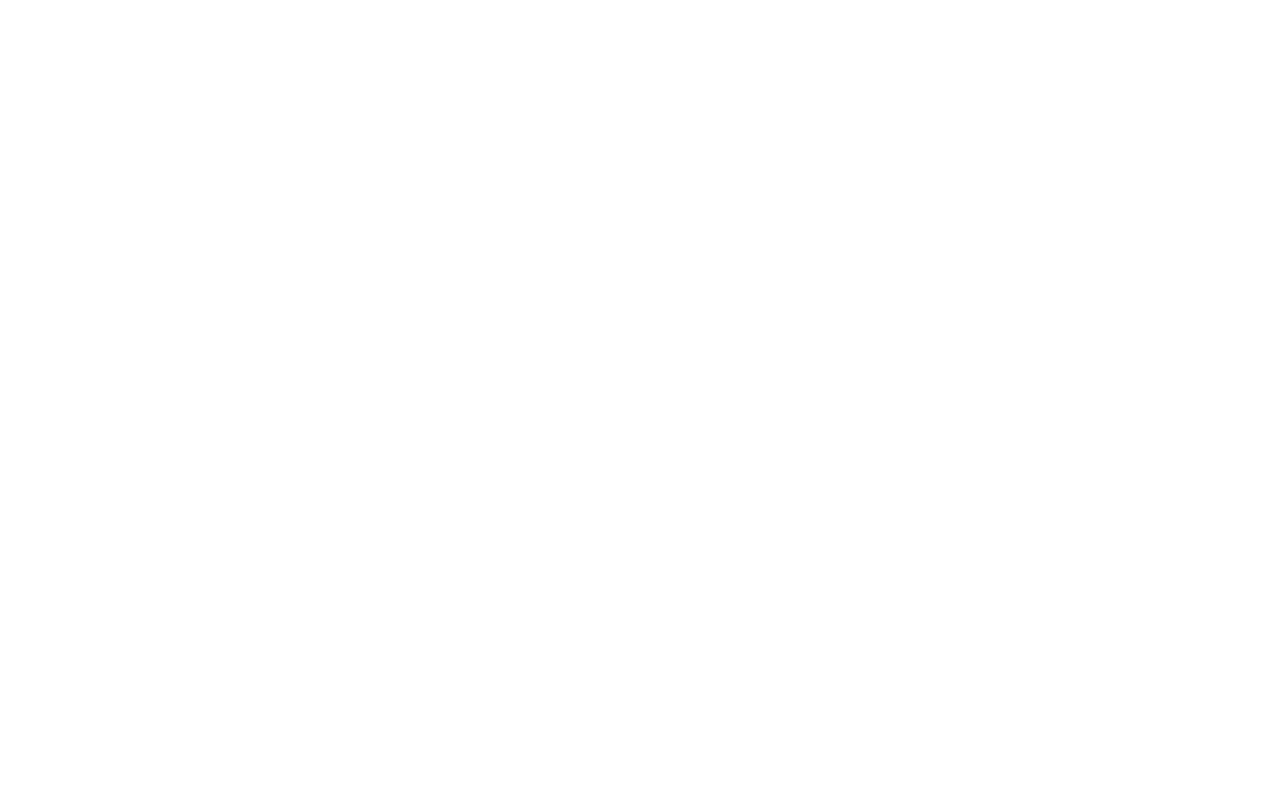
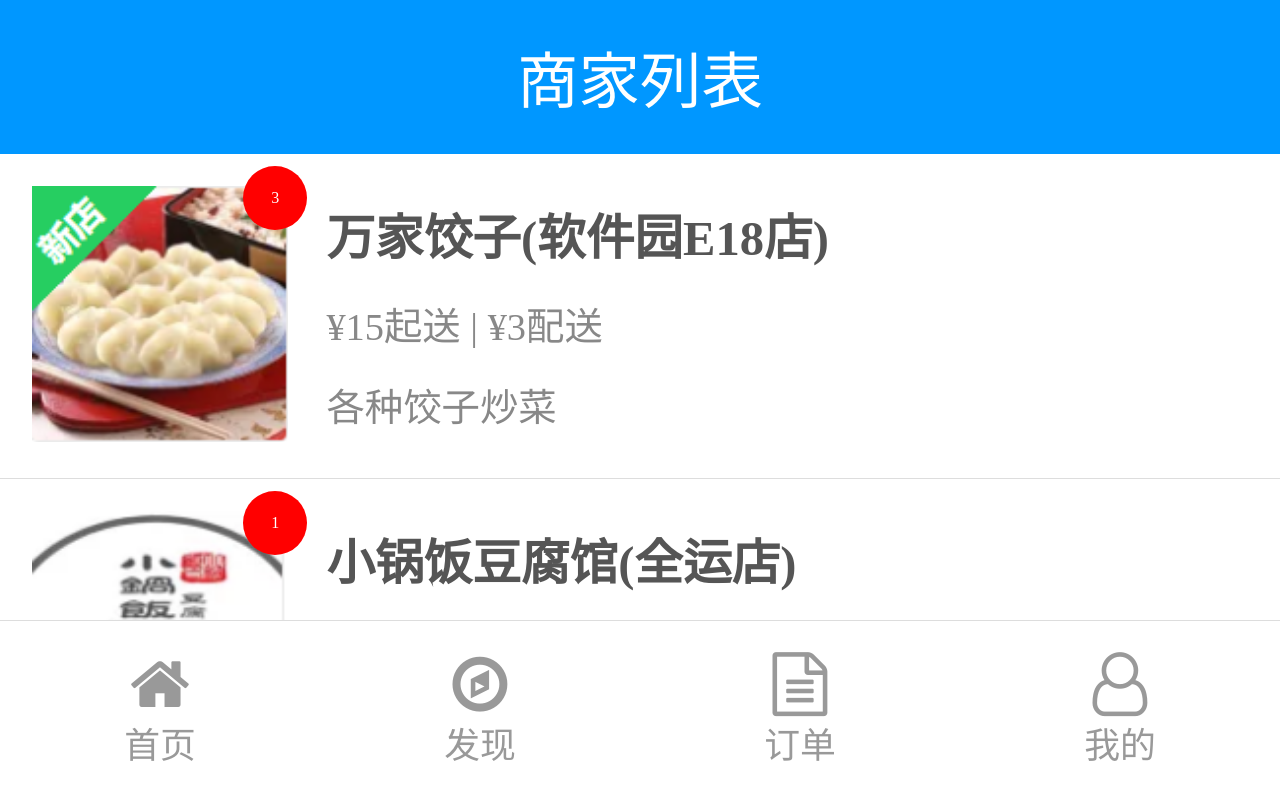
Before and after one commit to Locher7/elm, a Vue app in the folder elmclient/: page /businessList in a window 1280 px wide. Before the commit this address had no page. Shown: the top 800 px of the page. Built offline with nearby package versions, Linux system fonts and the light colour scheme.

Commit message:
BusinessList完成

```diff
--- a/elmclient/src/router/index.js
+++ b/elmclient/src/router/index.js
@@ -3,6 +3,7 @@
 	createWebHistory
 } from 'vue-router';
 import Index from '../views/Index.vue';
+import BusinessList from '../views/BusinessList.vue';
 
 const routes = [{
 		path: '/',
@@ -13,8 +14,14 @@
 		path: '/index',
 		name: 'Index',
 		component: Index
+	},
+	{
+		path: '/businessList',
+		name: 'BusinessList',
+		component: BusinessList
 	}
 ];
+
 
 const router = createRouter({
 	history: createWebHistory(process.env.BASE_URL),
@@ -27,4 +34,5 @@
 	return originalPush.call(this, location).catch(err => err);
 };
 
+
 export default router;
--- /dev/null
+++ b/elmclient/src/views/BusinessList.vue
@@ -0,0 +1,227 @@
+<template>
+    <div class="wrapper">
+			<!-- header -->
+			<header>
+				<p>商家列表</p>
+			</header>
+
+			<!-- 商家列表 -->
+			<ul class="business">
+				<li onclick="location.href='businessInfo.html'">
+					<div class="business-img">
+						<img src="../assets/sj01.png">
+						<div class="business-img-quantity">3</div>
+					</div>
+					<div class="business-info">
+						<h3>万家饺子(软件园E18店)</h3>
+						<p>&#165;15起送 | &#165;3配送</p>
+						<p>各种饺子炒菜</p>
+					</div>
+				</li>
+				<li onclick="location.href='businessInfo.html'">
+					<div class="business-img">
+						<img src="../assets/sj02.png">
+						<div class="business-img-quantity">1</div>
+					</div>
+					<div class="business-info">
+						<h3>小锅饭豆腐馆(全运店)</h3>
+						<p>&#165;15起送 | &#165;3配送</p>
+						<p>小锅套餐</p>
+					</div>
+				</li>
+				<li onclick="location.href='businessInfo.html'">
+					<div class="business-img">
+						<img src="../assets/sj03.png">
+					</div>
+					<div class="business-info">
+						<h3>麦当劳麦乐送(全运路店)</h3>
+						<p>&#165;15起送 | &#165;3配送</p>
+						<p>汉堡薯条</p>
+					</div>
+				</li>
+				<li onclick="location.href='businessInfo.html'">
+					<div class="business-img">
+						<img src="../assets/sj04.png">
+					</div>
+					<div class="business-info">
+						<h3>米村拌饭(浑南店)</h3>
+						<p>&#165;15起送 | &#165;3配送</p>
+						<p>各种炒菜拌饭</p>
+					</div>
+				</li>
+				<li onclick="location.href='businessInfo.html'">
+					<div class="business-img">
+						<img src="../assets/sj05.png">
+					</div>
+					<div class="business-info">
+						<h3>申记串道(中海康城店)</h3>
+						<p>&#165;15起送 | &#165;3配送</p>
+						<p>烤串炸串</p>
+					</div>
+				</li>
+				<li onclick="location.href='businessInfo.html'">
+					<div class="business-img">
+						<img src="../assets/sj06.png">
+					</div>
+					<div class="business-info">
+						<h3>半亩良田排骨米饭</h3>
+						<p>&#165;15起送 | &#165;3配送</p>
+						<p>排骨米饭套餐</p>
+					</div>
+				</li>
+				<li onclick="location.href='businessInfo.html'">
+					<div class="business-img">
+						<img src="../assets/sj07.png">
+					</div>
+					<div class="business-info">
+						<h3>茶兮鲜果饮品(国际软件园店)</h3>
+						<p>&#165;15起送 | &#165;3配送</p>
+						<p>甜品饮品</p>
+					</div>
+				</li>
+				<li onclick="location.href='businessInfo.html'">
+					<div class="business-img">
+						<img src="../assets/sj08.png">
+					</div>
+					<div class="business-info">
+						<h3>唯一水果捞(软件园E18店)</h3>
+						<p>&#165;15起送 | &#165;3配送</p>
+						<p>新鲜水果</p>
+					</div>
+				</li>
+				<li onclick="location.href='businessInfo.html'">
+					<div class="business-img">
+						<img src="../assets/sj09.png">
+					</div>
+					<div class="business-info">
+						<h3>满园春饼(全运路店)</h3>
+						<p>&#165;15起送 | &#165;3配送</p>
+						<p>各种春饼</p>
+					</div>
+				</li>
+			</ul>
+
+		<!-- 底部菜单部分 -->
+		<Footer></Footer>
+
+		</div>
+</template>
+
+<script>
+    import Footer from '../components/Footer.vue';
+    export default{
+        name:'BusinessList',
+        data(){
+            //接口
+            // return{
+            //     orderTypedId:this.$route.query.orderTypedId,
+            //     businessArr:[]
+            // }
+        },
+        //接口
+        // created(){
+        //     //根据orderTypeId查询商家信息
+        //     this.$axios.post('BusinessController/listBusinessByOrderTypeId',this.$qs.stringify({
+        //         orderTypedId:this.orderTypedId
+        //     })).then(response=>{
+        //         this.businessArr=response.data;
+        //     }).catch(errpr=>{
+        //         console.error(error);
+        //     })
+        // },
+        components:{
+            Footer
+        },
+        mounted() {
+            console.log('Component is mounted');
+            document.onscroll = () => {
+            // 这里添加滚动事件的处理逻辑
+            console.log('Scroll event triggered');
+  }
+        }
+}
+</script>
+
+<style scoped>
+/****************** 总容器 ****************/
+.wrapper{
+	width: 100%;
+	height: 100%;
+}
+
+/****************** header ****************/
+.wrapper header{
+	width: 100%;
+	height: 12vw;
+	background-color: #0097ff;
+	color: #fff;
+	font-size: 4.8vw;
+
+	position: fixed;
+	left: 0;
+	top: 0;
+	z-index: 1000;
+
+	display: flex;
+	justify-content: center;
+	align-items: center;
+}
+
+/****************** 商家列表 ****************/
+.wrapper .business{
+	width: 100%;
+	margin-top: 12vw;
+}
+.wrapper .business::after {
+	content: "";
+	display: block;
+	height: 14vw;
+}
+.wrapper .business li{
+	width: 100%;
+	box-sizing: border-box;
+	padding: 2.5vw;
+	border-bottom: solid 1px #ddd;
+	user-select: none;
+	cursor: pointer;
+
+	display: flex;
+	align-items: center;
+}
+.wrapper .business li .business-img{
+	position: relative;
+
+}
+.wrapper .business li .business-img img{
+	width: 20vw;
+	height: 20vw;
+}
+.wrapper .business li .business-img .business-img-quantity{
+	width: 5vw;
+	height: 5vw;
+	background-color: red;
+	color: #fff;
+	font-size: 3,6vw;
+	border-radius: 2.5vw;
+
+	display: flex;
+	justify-content: center;
+	align-items: center;
+
+	position: absolute;
+	right: -1.5vw;
+	top: -1.5vw;
+}
+.wrapper .business li .business-info{
+	margin-left: 3vw;
+}
+.wrapper .business li .business-info h3{
+	font-size: 3.8vw;
+	color: #555;
+}
+.wrapper .business li .business-info p{
+	font-size: 3vw;
+	color: #888;
+	margin-top: 2vw;
+}
+</style>
--- a/elmclient/src/views/Index.vue
+++ b/elmclient/src/views/Index.vue
@@ -19,7 +19,7 @@
 
 		<!-- 点餐分类 -->
 		<ul class="foodtype">
-			<li>
+			<li @click="toBusinessList">
 				<img src="../assets/dcfl01.png">
 				<p>美食</p>
 			</li>
@@ -410,13 +410,18 @@
 		},
 		components:{
 			Footer
-		}
+		},
+		methods:{
+			toBusinessList(){
+				this.$router.push('/businessList');
+			}
+		},
 	}
 </script>
 
 
 
-<style>
+<style scoped>
 	/****************** 总容器 ****************/
 	.wrapper {
 		width: 100%;
```
